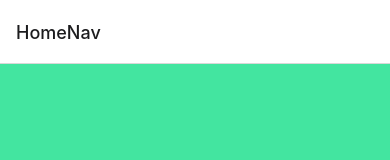
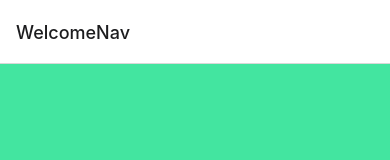
Before and after one commit to viviVaca/Estudiante2, a React Native app: screen / in a window 390 px wide. Shown: the top 160 px of the page. Built offline with nearby package versions, Linux system fonts and the light colour scheme.

Commit message:
Cambio de nombre de la propiedad name de HomeScreen->WelcomeNav

```diff
--- a/App.js
+++ b/App.js
@@ -13,7 +13,7 @@ export default function App() {
     <NavigationContainer>
 
       <Stack.Navigator>
-        <Stack.Screen name='HomeNav' component={Home} />
+        <Stack.Screen name='WelcomeNav' component={Home} />
         <Stack.Screen name='ContactsNav' component={Contacts} />
         <Stack.Screen name='ProductNav' component={Product}/>
 
--- a/app/screens/ContactsScreen.js
+++ b/app/screens/ContactsScreen.js
@@ -6,7 +6,7 @@ export const Contacts = ({navigation}) => {
         <Button
             title='HOME'
             onPress={()=>{
-                navigation.navigate('HomeNav');
+                navigation.navigate('WelcomeNav');
             }}
         />
     </View>
--- a/app/screens/Product.js
+++ b/app/screens/Product.js
@@ -12,7 +12,7 @@ export const Product = ({navigation}) =>{
         <Button
             title='HOME'
             onPress={()=>{
-                navigation.navigate('HomeNav');
+                navigation.navigate('WelcomeNav');
             }}
         />
     </View>
```
